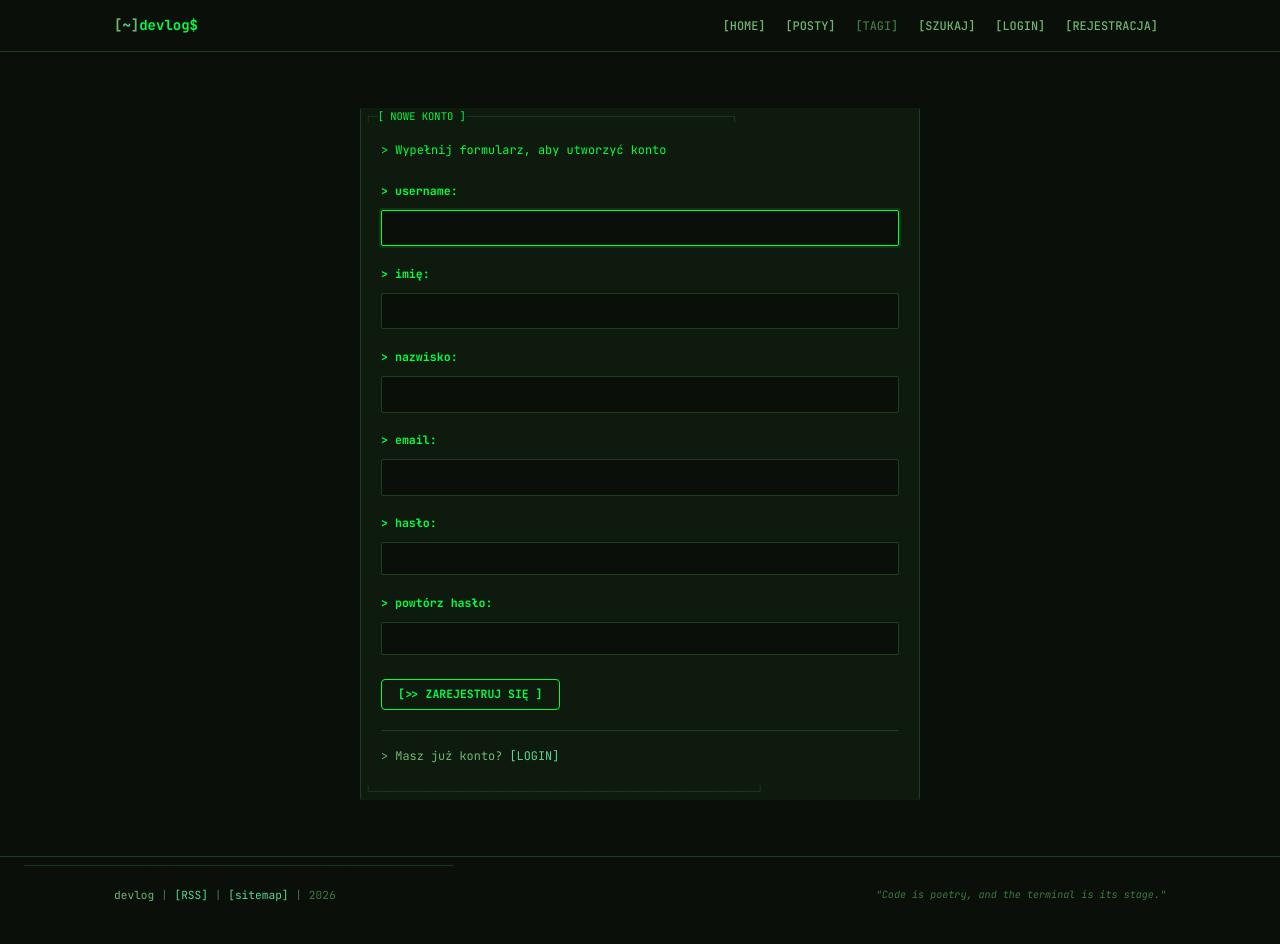
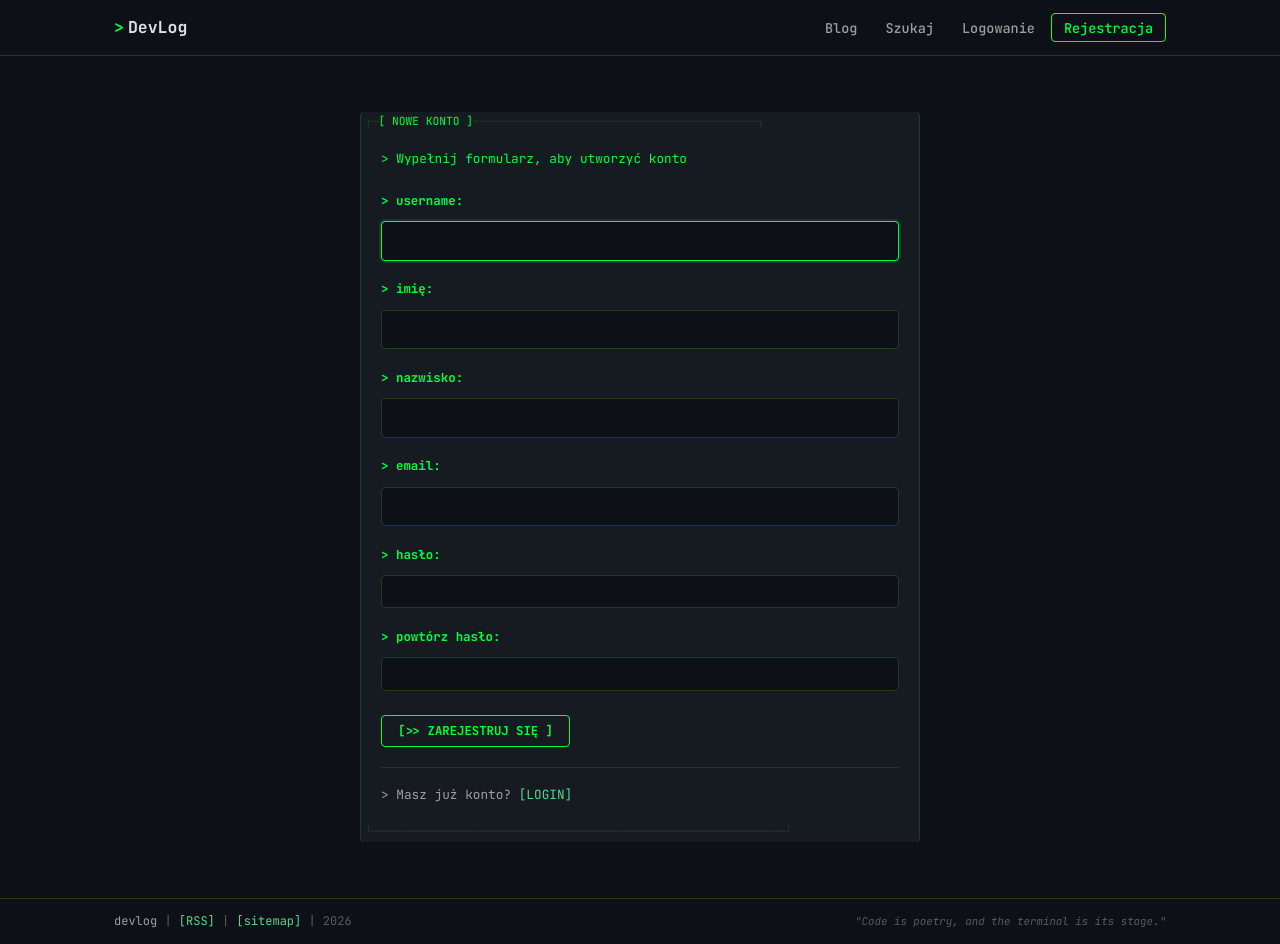
Before and after one commit to konradxmalinowski/PPZAW-blog-app, a Django app: page /accounts/register/ in a window 1280 px wide. Before the commit the page ends 901 px from the top, so only its background shows below. Run offline with Django 4.2, Linux system fonts and the light colour scheme.

Commit message:
refactor: clean UI — classic navbar, white body text, remove ASCII decorations - Navbar: replace terminal prompt ~/blog$_ with plain DevLog brand + normal links - Colors: --text-primary #e0e0e0 (white), green only for accents/headings - Sidebar headers: remove ──[ HEADER ]── ASCII style, plain uppercase labels - Post detail: remove ~/blog/posts/...$ cat post.md terminal path bar - Footer: remove ASCII ──── separator line, use CSS border-top instead - CSS: remove .prompt-link, blink animation; add .navbar-brand, .nav-link-cta

```diff
--- a/static/css/terminal.css
+++ b/static/css/terminal.css
@@ -6,36 +6,36 @@
 
 /* ─── CSS VARIABLES ─────────────────────────────────────────── */
 :root {
-  --bg:             #0a0f0a;
-  --bg-card:        #0f1a0f;
-  --bg-border:      #1e3d1e;
-  --bg-hover:       #152615;
-  --bg-card-hover:  #152615;
-
-  --text-primary:   #b5f0b5;
-  --text-secondary: #6db86d;
-  --text-muted:     #3d7a3d;
-
-  --accent-green:   #00ff41;
+  --bg:             #0d1117;
+  --bg-card:        #161b22;
+  --bg-border:      #1e3d1e;       /* zielony border */
+  --bg-hover:       #1c2b1c;
+  --bg-card-hover:  #1c2b1c;
+
+  --text-primary:   #e0e0e0;       /* biały tekst — czytelny */
+  --text-secondary: #9e9e9e;
+  --text-muted:     #5a5a5a;
+
+  --accent-green:   #00ff41;       /* Matrix neon — nagłówki i akcenty */
   --accent-lime:    #39d353;
-  --accent-blue:    #58d68d;   /* kept for template compatibility — value updated to matrix green */
+  --accent-blue:    #58d68d;       /* linki — miękka zieleń */
   --accent-warn:    #ffd700;
   --accent-error:   #ff4444;
-  --accent-yellow:  #ffd700;   /* alias so existing references still compile */
-  --accent-red:     #ff4444;   /* alias so existing references still compile */
-  --accent-purple:  #39d353;   /* remapped to accent-lime for matrix look */
-
-  --glow-green:        0 0 8px rgba(0, 255, 65, 0.25);
-  --glow-green-strong: 0 0 14px rgba(0, 255, 65, 0.45);
+  --accent-yellow:  #ffd700;
+  --accent-red:     #ff4444;
+  --accent-purple:  #39d353;
+
+  --glow-green:        0 0 8px rgba(0, 255, 65, 0.2);
+  --glow-green-strong: 0 0 14px rgba(0, 255, 65, 0.4);
 
   --font-mono: 'JetBrains Mono', 'Fira Code', 'Cascadia Code', 'Consolas', monospace;
-  --font-size: 14px;
-  --line-height: 1.65;
-
-  --radius: 2px;
+  --font-size: 15px;
+  --line-height: 1.75;
+
+  --radius: 4px;
   --transition: 0.15s ease;
 
-  --navbar-height: 52px;
+  --navbar-height: 56px;
   --content-max-width: 1100px;
   --sidebar-width: 260px;
 }
@@ -104,78 +104,59 @@
   gap: 1rem;
 }
 
-.navbar-prompt {
-  flex-shrink: 0;
-}
-
-.prompt-link {
-  display: flex;
-  align-items: center;
-  gap: 0;
+.navbar-brand {
+  font-size: 1.1em;
+  font-weight: 700;
   color: var(--text-primary);
-  font-weight: 600;
-  font-size: 1em;
-}
-
-.prompt-link:hover {
-  color: var(--text-primary);
-}
-
-.prompt-bracket {
-  color: var(--text-secondary);
-}
-
-.prompt-tilde {
-  color: var(--accent-blue);
-}
-
-.prompt-text {
-  color: var(--accent-green);
-}
-
-.prompt-cursor {
-  color: var(--accent-green);
-  animation: blink 1s step-end infinite;
-}
-
-@keyframes blink {
-  0%, 100% { opacity: 1; }
-  50%       { opacity: 0; }
-}
-
-.navbar-links {
+  text-decoration: none;
   display: flex;
   align-items: center;
   gap: 0.25rem;
+  flex-shrink: 0;
+}
+.navbar-brand:hover {
+  color: var(--accent-green);
+  text-shadow: var(--glow-green);
+}
+.brand-bracket {
+  color: var(--accent-green);
+  font-weight: 900;
+}
+
+.navbar-links {
+  display: flex;
+  align-items: center;
+  gap: 0.25rem;
 }
 
 .nav-link {
   color: var(--text-secondary);
-  padding: 0.3rem 0.5rem;
+  padding: 0.35rem 0.75rem;
   border-radius: var(--radius);
-  font-size: 0.85em;
+  font-size: 0.9em;
   font-weight: 500;
   transition: color var(--transition), background-color var(--transition);
-}
-
+  text-decoration: none;
+}
 .nav-link:hover,
 .nav-link.active {
   color: var(--accent-green);
   background-color: var(--bg-hover);
-}
-
-.nav-link.accent-green {
-  color: var(--accent-green);
-}
-
-.nav-link.dimmed {
-  color: var(--text-muted);
-  cursor: not-allowed;
-}
-
-.nav-link.dimmed:hover {
-  color: var(--text-muted);
-  background: none;
+  text-shadow: none;
+}
+.nav-link-user {
+  color: var(--accent-lime);
+}
+.nav-link-user:hover {
+  color: var(--accent-green);
+}
+.nav-link-cta {
+  border: 1px solid var(--accent-green);
+  color: var(--accent-green);
+  padding: 0.3rem 0.75rem;
+}
+.nav-link-cta:hover {
+  background: rgba(0, 255, 65, 0.08);
 }
 
 /* ─── FLASH MESSAGES ─────────────────────────────────────────── */
@@ -487,13 +468,14 @@
 }
 
 .sidebar-box-header {
-  padding: 0.5rem 0.75rem;
-  background-color: var(--bg);
+  padding: 0.6rem 0.75rem;
+  background-color: transparent;
   border-bottom: 1px solid var(--bg-border);
-  color: var(--accent-green);
-  font-size: 0.78em;
-  font-weight: 700;
-  letter-spacing: 0.05em;
+  color: var(--text-secondary);
+  font-size: 0.75em;
+  font-weight: 600;
+  letter-spacing: 0.06em;
+  text-transform: uppercase;
 }
 
 .sidebar-box-body {
@@ -616,7 +598,7 @@
 /* ─── MARKDOWN BODY ──────────────────────────────────────────── */
 .markdown-content {
   font-size: 1rem;
-  line-height: 1.85;
+  line-height: 1.8;
   letter-spacing: 0.01em;
   color: var(--text-primary);
   margin-bottom: 2rem;
@@ -794,14 +776,6 @@
 .footer {
   border-top: 1px solid var(--bg-border);
   margin-top: auto;
-}
-
-.footer-separator {
-  color: var(--bg-border);
-  font-size: 0.75em;
-  overflow: hidden;
-  white-space: nowrap;
-  padding: 0 1.5rem;
 }
 
 .footer-inner {
--- a/templates/base.html
+++ b/templates/base.html
@@ -91,24 +91,18 @@
   <!-- NAVBAR -->
   <nav class="navbar" role="navigation" aria-label="Main navigation">
     <div class="navbar-inner">
-      <div class="navbar-prompt">
-        <a href="{% url 'blog:post_list' %}" class="prompt-link">
-          <span class="prompt-bracket">[</span><span class="prompt-tilde">~</span><span class="prompt-bracket">]</span>
-          <span class="prompt-text"> devlog$</span>
-          <span class="prompt-cursor" id="navbar-cursor">_</span>
-        </a>
-      </div>
+      <a href="{% url 'blog:post_list' %}" class="navbar-brand">
+        <span class="brand-bracket">&gt;</span> DevLog
+      </a>
       <ul class="navbar-links">
-        <li><a href="{% url 'blog:post_list' %}" class="nav-link{% if section == 'blog' %} active{% endif %}">[HOME]</a></li>
-        <li><a href="{% url 'blog:post_list' %}" class="nav-link">[POSTY]</a></li>
-        <li class="nav-link-disabled"><span class="nav-link dimmed">[TAGI]</span></li>
-        <li><a href="{% url 'blog:post_search' %}" class="nav-link{% if section == 'search' %} active{% endif %}">[SZUKAJ]</a></li>
+        <li><a href="{% url 'blog:post_list' %}" class="nav-link{% if section == 'blog' %} active{% endif %}">Blog</a></li>
+        <li><a href="{% url 'blog:post_search' %}" class="nav-link{% if section == 'search' %} active{% endif %}">Szukaj</a></li>
         {% if user.is_authenticated %}
-          <li><a href="{% url 'accounts:profile' %}" class="nav-link accent-green">[@{{ user.username }}]</a></li>
-          <li><a href="{% url 'accounts:logout' %}" class="nav-link">[WYLOGUJ]</a></li>
+          <li><a href="{% url 'accounts:profile' %}" class="nav-link nav-link-user">{{ user.username }}</a></li>
+          <li><a href="{% url 'accounts:logout' %}" class="nav-link">Wyloguj</a></li>
         {% else %}
-          <li><a href="{% url 'accounts:login' %}" class="nav-link">[LOGIN]</a></li>
-          <li><a href="{% url 'accounts:register' %}" class="nav-link">[REJESTRACJA]</a></li>
+          <li><a href="{% url 'accounts:login' %}" class="nav-link">Logowanie</a></li>
+          <li><a href="{% url 'accounts:register' %}" class="nav-link nav-link-cta">Rejestracja</a></li>
         {% endif %}
       </ul>
     </div>
@@ -133,7 +127,6 @@
 
   <!-- FOOTER -->
   <footer class="footer">
-    <div class="footer-separator">────────────────────────────────────────────────────────────────────</div>
     <div class="footer-inner">
       <span class="footer-text">
         devlog
```
Also changed, not shown: templates/blog/post_detail.html (+1 -7 lines), templates/partials/sidebar.html (+4 -4 lines).
